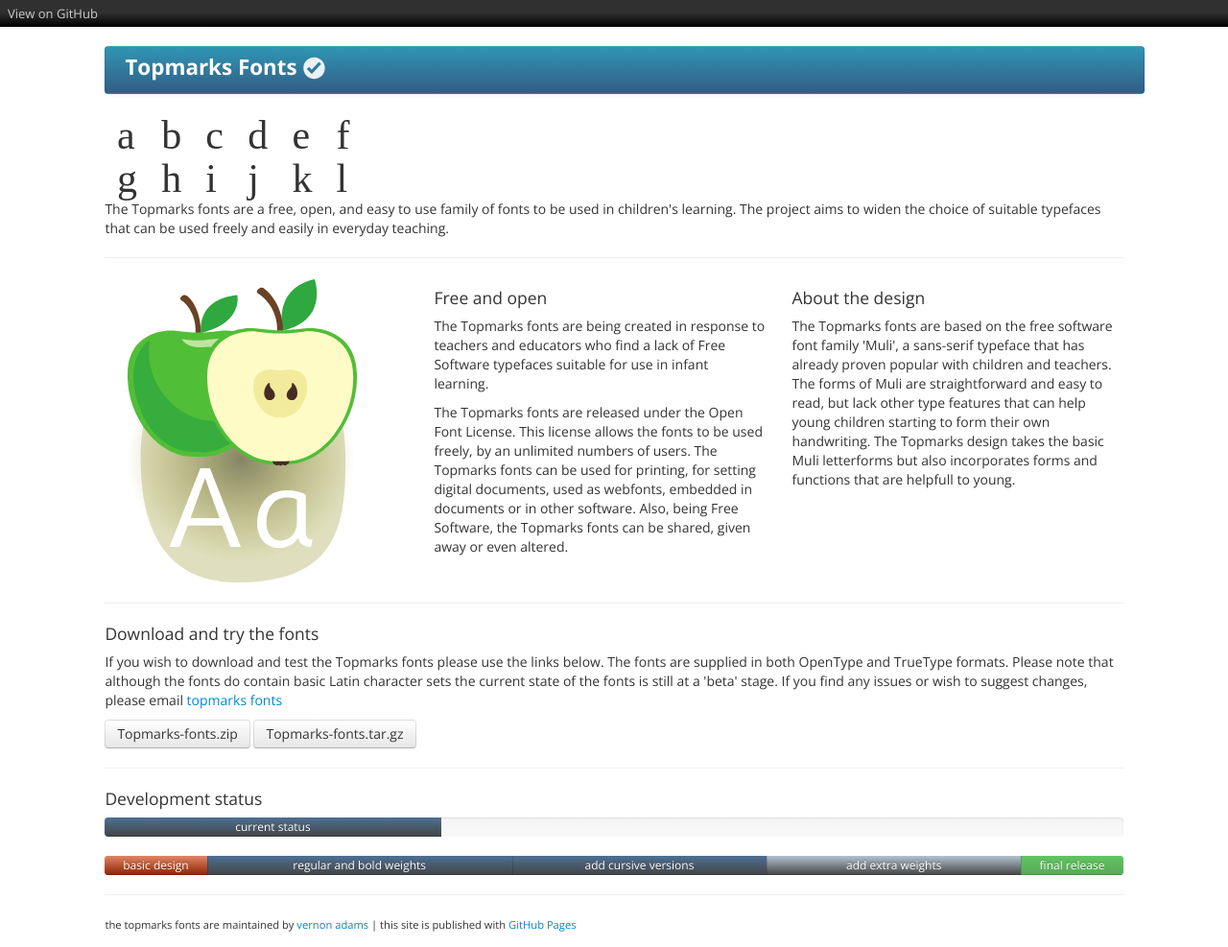
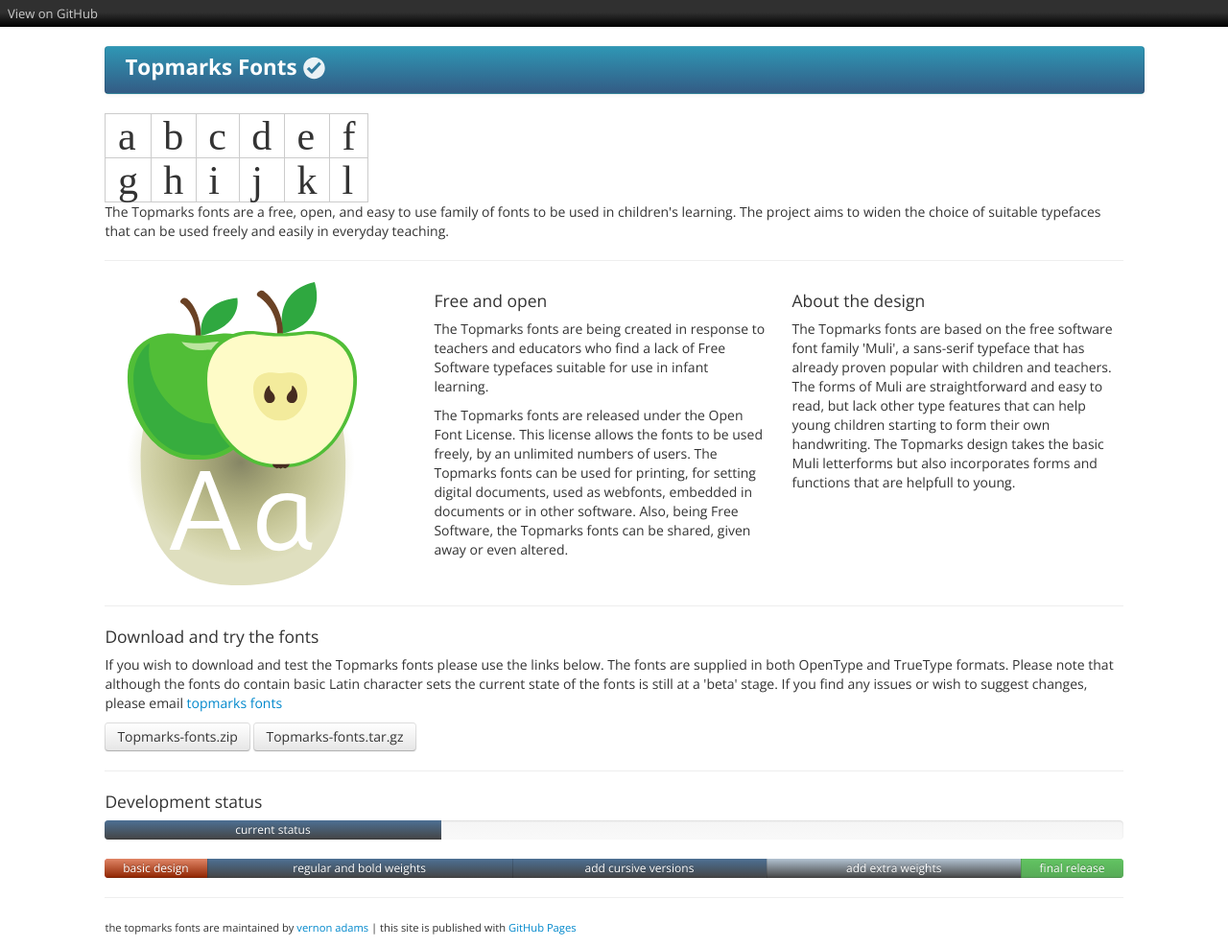
Before and after one commit to vernnobile/topmarks, a Jekyll site: the page built from index.html, in a window 1280 px wide. Shown: the whole page at 96% size. Built offline with Jekyll 4.4.1, drawn with Linux system fonts in a browser that asks for light colours; some web fonts are replaced.

Commit message:
Update stylesheet.css

```diff
--- a/stylesheets/stylesheet.css
+++ b/stylesheets/stylesheet.css
@@ -2,6 +2,7 @@
 font-family: 'topmarksbook';
 font-size:3em;
 padding:0.3em;
+border:solid 1px #ccc;
 }
 
 body {
```
